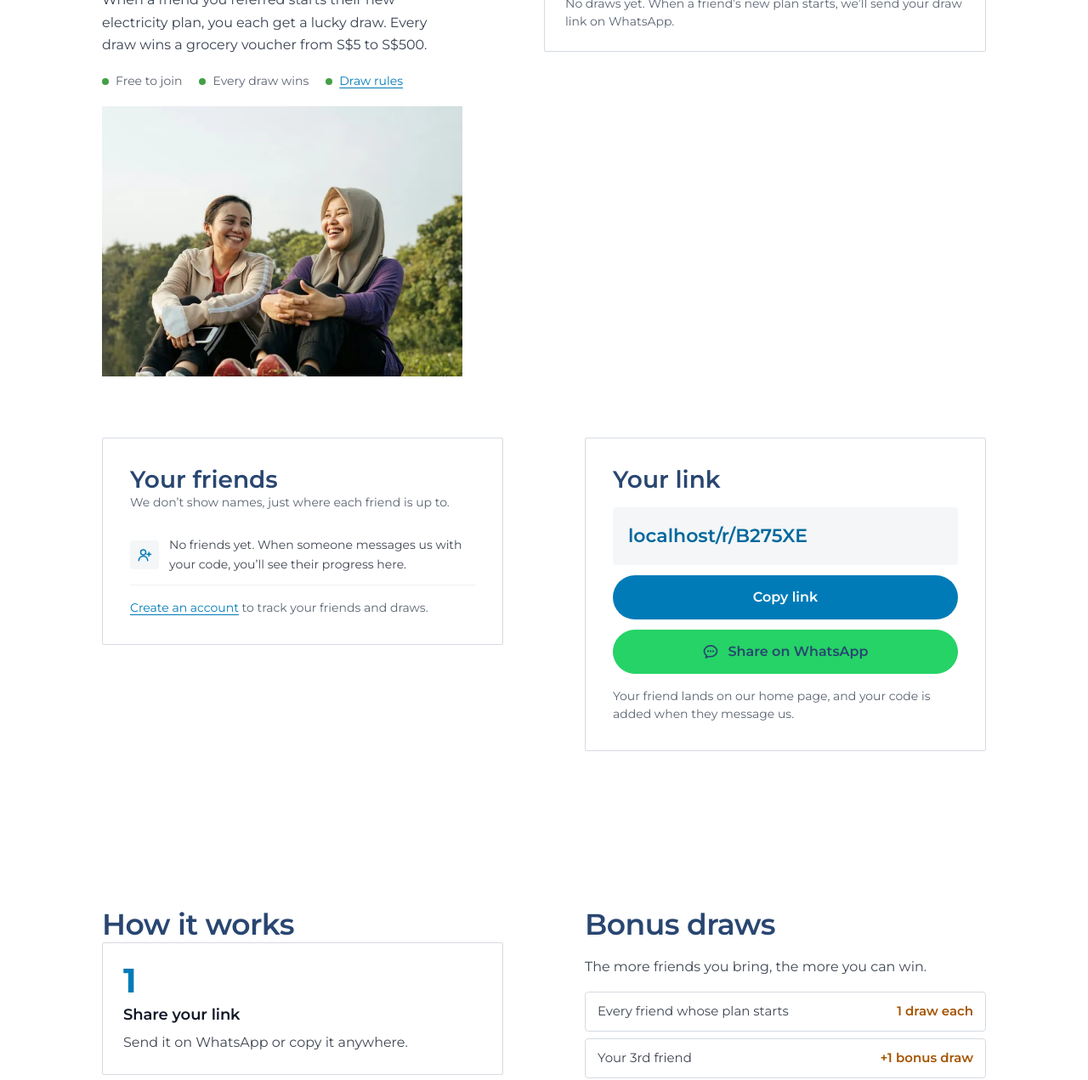
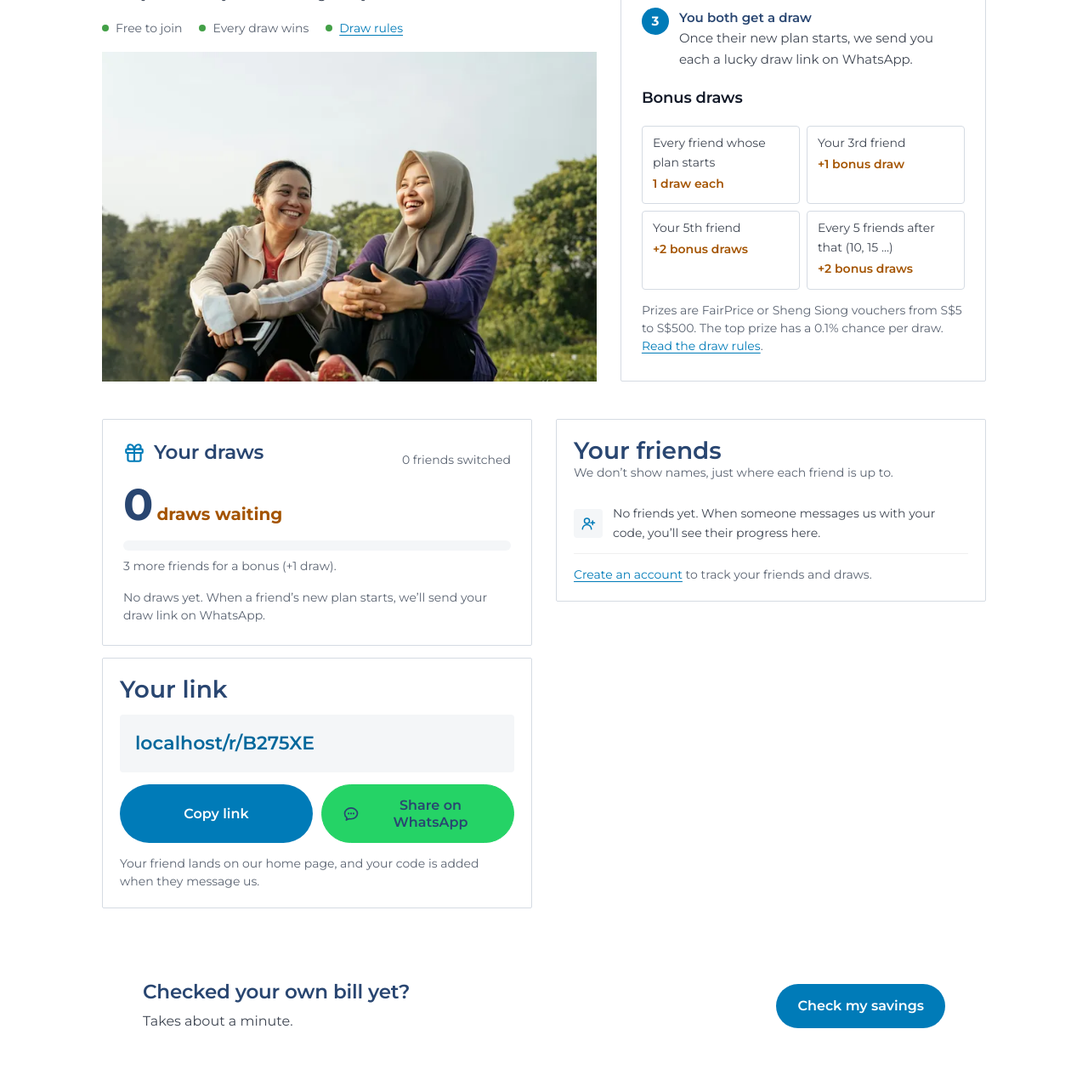
Before and after one commit to ssamuel635/eutility-savings, a website with bundled scripts: page referrals.html in a window 1280 px wide. Shown: the part 358-1629 px from the top of the page at 85% size. Built offline with nearby package versions, Linux system fonts and the light colour scheme.

Commit message:
Rewards page: How it works top right, gaps closed (Kenneth, 5 Nov)
How it works and the bonus draws now sit top right, beside the intro and
photo (the photo stretches to match). Below: your draws and link on the
left, your friends on the right, so both columns end level. Recent winners
and the closing banner follow with tighter spacing.

```diff
--- a/assets/css/rewards.css
+++ b/assets/css/rewards.css
@@ -179,3 +179,37 @@
 .draw-item__voucher.voucher--mini { --vw: 38px; }
 .draw-sample { max-width: 100%; }
 .prize > *, .draw-stage > *, .draw-split > * { min-width: 0; }
+
+/* ── Referrals page layout (Kenneth 5 Nov: how it works top right, fewer gaps) ── */
+.ref-section { padding-block: clamp(14px, 2vw, 22px); }
+.ref-section--first { padding-top: clamp(24px, 3vw, 40px); }
+.ref-section--cloud { background: var(--cloud); padding-block: clamp(28px, 4vw, 48px); margin-block: clamp(14px, 2vw, 22px); }
+.ref-section:last-child { padding-bottom: clamp(32px, 5vw, 56px); }
+.ref-top, .ref-mine { display: grid; gap: clamp(16px, 2.4vw, 28px); align-items: start; }
+@media (min-width: 900px) {
+  .ref-top { grid-template-columns: 1.15fr .85fr; }
+  .ref-mine { grid-template-columns: 1fr 1fr; }
+}
+.ref-top .display { font-size: clamp(34px, 4.4vw, 54px); }
+.ref-top .ref-photo { aspect-ratio: 21 / 9; }
+.ref-how { gap: 14px; }
+.ref-how .h4 { margin-top: 4px; }
+.ref-steps { display: grid; gap: 12px; margin: 0; padding: 0; list-style: none; }
+.ref-steps li { display: flex; gap: 12px; align-items: flex-start; font-size: 15px; color: var(--slate); }
+.ref-steps strong { display: block; color: var(--heading); font-family: var(--font-head); }
+.ref-steps__num { width: 32px; height: 32px; flex: none; display: grid; place-items: center; border-radius: 50%;
+  background: var(--blue); color: #fff; font: 700 15px var(--font-head); }
+.ref-how .bonus-ladder li { padding: 8px 12px; font-size: 14px; }
+.ref-mine .card { padding: var(--s5); }
+.ref-link-btns { display: grid; gap: 10px; }
+@media (min-width: 480px) { .ref-link-btns { grid-template-columns: 1fr 1fr; } }
+.ref-mine .friends { gap: 8px; }
+.ref-mine .friend { padding: 10px 14px; gap: 8px; }
+@media (min-width: 900px) {
+  .ref-top { align-items: stretch; }
+  .ref-top > .stack { display: flex; flex-direction: column; }
+  .ref-top > .stack > * + * { margin-top: 16px; }
+  .ref-top .ref-photo { flex: 1; aspect-ratio: auto; min-height: 220px; }
+}
+.ref-how .bonus-ladder { grid-template-columns: 1fr 1fr; }
+.ref-how .bonus-ladder li { flex-direction: column; justify-content: flex-start; gap: 2px; }
--- a/assets/js/pages/referrals.js
+++ b/assets/js/pages/referrals.js
@@ -77,9 +77,7 @@ const friendRow = (f) => `
     <div class="friend__labels" aria-hidden="true">${STEPS.map((s) => `<span>${esc(s)}</span>`).join('')}</div>
   </li>`;
 
-document.getElementById('my-status').innerHTML = `
-  <div class="grid-2 grid-2--top">
-    <div class="card stack" style="--stack:16px">
+document.getElementById('ref-friends').innerHTML = `
   <div>
     <h2 class="calc-card__title">Your friends</h2>
     <p class="small">We don’t show names, just where each friend is up to.</p>
@@ -87,19 +85,16 @@ document.getElementById('my-status').innerHTML = `
   ${me.friends.length
     ? `<ul class="friends">${me.friends.map(friendRow).join('')}</ul>`
     : `<div class="activity-row"><span class="activity-row__icon">${I.userPlus}</span><span>No friends yet. When someone messages us with your code, you’ll see their progress here.</span></div>`}
-      ${customer.isSignedIn() ? '' : '<p class="small"><a href="signup.html">Create an account</a> to track your friends and draws.</p>'}
-    </div>
+  ${customer.isSignedIn() ? '' : '<p class="small"><a href="signup.html">Create an account</a> to track your friends and draws.</p>'}`;
 
-    <div class="card stack" style="--stack:16px">
+document.getElementById('ref-link-card').innerHTML = `
   <h2 class="calc-card__title">Your link</h2>
   <div class="ref-link"><span id="ref-link-text">${esc(link.replace(/^https?:\/\//, ''))}</span></div>
-      <div class="stack" style="--stack:12px">
-        <button class="btn btn--block" type="button" id="ref-copy">Copy link</button>
-        <button class="btn btn--wa btn--block" type="button" id="ref-share">${I.chat}<span>Share on WhatsApp</span></button>
+  <div class="ref-link-btns">
+    <button class="btn" type="button" id="ref-copy">Copy link</button>
+    <button class="btn btn--wa" type="button" id="ref-share">${I.chat}<span>Share on WhatsApp</span></button>
   </div>
-      <p class="small">Your friend lands on our home page, and your code is added when they message us.</p>
-    </div>
-  </div>`;
+  <p class="small">Your friend lands on our home page, and your code is added when they message us.</p>`;
 
 const copyBtn = document.getElementById('ref-copy');
 copyBtn.addEventListener('click', async () => {
--- a/referrals.html
+++ b/referrals.html
@@ -56,28 +56,44 @@
     </div>
   </header><!-- /prerender:header -->
 <main id="main">
-  <!-- 1. The draw, and where you're up to -->
-  <section class="container" style="padding-top:clamp(28px,4vw,56px);padding-bottom:clamp(40px,6vw,72px)">
+  <!-- 1. What it is (left) and how it works (top right, Kenneth 5 Nov) -->
+  <section class="container ref-section ref-section--first">
     <div id="sample-note"></div>
-    <div class="grid-2 grid-2--card grid-2--top">
-      <div class="stack" style="--stack:18px">
+    <div class="ref-top">
+      <div class="stack" style="--stack:16px">
         <p class="eyebrow eyebrow--orange">Eutility Rewards</p>
         <h1 class="display">Share it. You both win.</h1>
         <p class="lead" id="ref-lead">When a friend you referred starts their new electricity plan, you each get a lucky draw. Every draw wins a grocery voucher.</p>
         <div class="trust"><span>Free to join</span><span>Every draw wins</span><span><a href="draw.html#rules">Draw rules</a></span></div>
         <div class="photo-frame ref-photo" id="ref-photo"></div>
       </div>
-      <div class="ref-panel" id="ref-summary"></div>
+      <div class="ref-panel ref-how">
+        <h2 class="h3">How it works</h2>
+        <ol class="ref-steps">
+          <li><span class="ref-steps__num">1</span><span><strong>Share your link</strong>Send it on WhatsApp or copy it anywhere.</span></li>
+          <li><span class="ref-steps__num">2</span><span><strong>Your friend switches</strong>They check their bill and move to a better plan with our help.</span></li>
+          <li><span class="ref-steps__num">3</span><span><strong>You both get a draw</strong>Once their new plan starts, we send you each a lucky draw link on WhatsApp.</span></li>
+        </ol>
+        <h3 class="h4">Bonus draws</h3>
+        <ul class="bonus-ladder" id="bonus-ladder"></ul>
+        <p class="small" id="prize-note"></p>
+      </div>
     </div>
   </section>
 
-  <!-- 2. Your friends' progress (never named) and your link -->
-  <section class="container" style="padding-bottom:clamp(48px,7vw,88px)">
-    <div id="my-status"></div>
+  <!-- 2. Your draws and link (left), your friends' progress, never named (right) -->
+  <section class="container ref-section">
+    <div class="ref-mine">
+      <div class="stack" style="--stack:16px">
+        <div class="ref-panel" id="ref-summary"></div>
+        <div class="card stack" style="--stack:14px" id="ref-link-card"></div>
+      </div>
+      <div class="card stack" style="--stack:14px" id="ref-friends"></div>
+    </div>
   </section>
 
   <!-- 3. Recent winners: real customers only, hidden until there are any -->
-  <section class="section section--cloud container" id="stories-section" hidden>
+  <section class="container ref-section ref-section--cloud" id="stories-section" hidden>
     <div class="section-head">
       <p class="eyebrow">Recent winners</p>
       <h2 class="h2">They switched, saved and won.</h2>
@@ -86,27 +102,7 @@
     <div class="stories" id="stories"></div>
   </section>
 
-  <!-- 4. How it works + bonus draws -->
-  <section class="section container">
-    <div class="grid-2 grid-2--top">
-      <div class="stack" style="--stack:16px">
-        <h2 class="h2">How it works</h2>
-        <ol class="steps">
-          <li class="step"><span class="step__num">1</span><h3 class="h4">Share your link</h3><p>Send it on WhatsApp or copy it anywhere.</p></li>
-          <li class="step"><span class="step__num">2</span><h3 class="h4">Your friend switches</h3><p>They check their bill and move to a better plan with our help.</p></li>
-          <li class="step"><span class="step__num">3</span><h3 class="h4">You both get a draw</h3><p>Once their new plan starts, we send you each a lucky draw link on WhatsApp. Spin it and see what you&rsquo;ve won.</p></li>
-        </ol>
-      </div>
-      <div class="stack" style="--stack:16px">
-        <h2 class="h2">Bonus draws</h2>
-        <p class="lead">The more friends you bring, the more you can win.</p>
-        <ul class="bonus-ladder" id="bonus-ladder"></ul>
-        <p class="small" id="prize-note"></p>
-      </div>
-    </div>
-  </section>
-
-  <section class="section section--cloud container">
+  <section class="container ref-section">
     <div class="banner banner--blue" style="background:#fff">
       <div class="stack" style="--stack:6px">
         <h2 class="h3">Checked your own bill yet?</h2>
```
Lines whose indentation alone changed are shown as unchanged.
